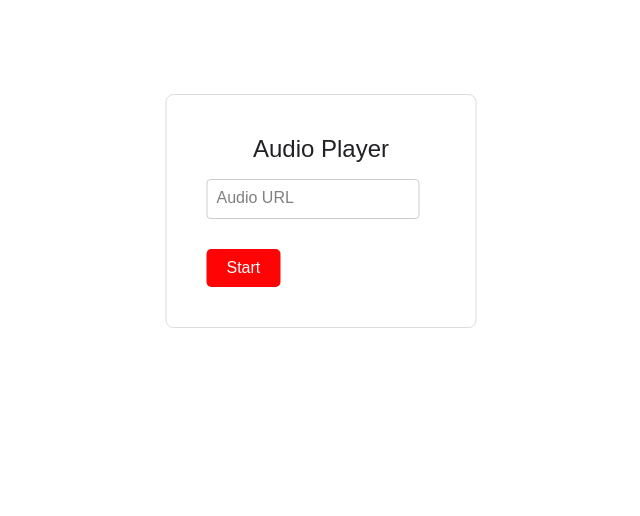
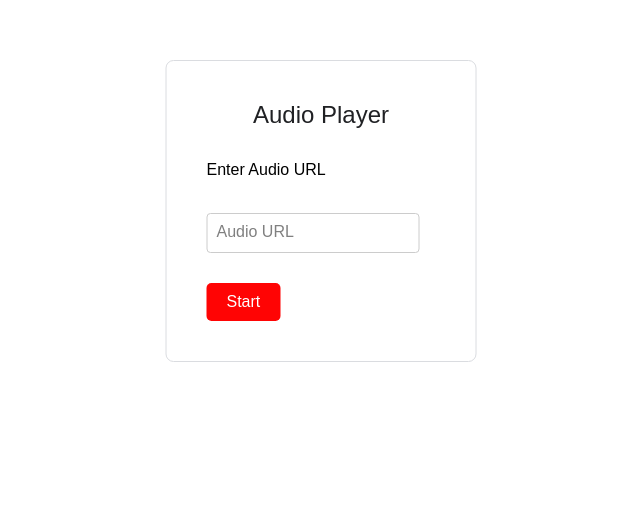
Before and after one commit to IceCruelStuff/audio-player, a plain HTML site: page index.html in a window 1280 px wide. Shown: the part 189-705 px from the top of the page, without its empty margins (319-959 px from the left). Drawn offline with Linux system fonts and the light colour scheme.

Commit message:
Update index.html

```diff
--- a/index.html
+++ b/index.html
@@ -8,6 +8,8 @@
         <div class="container" id="container">
             <div class="inputUrl">
                 <h1>Audio Player</h1>
+                <br>
+                <p>Enter Audio URL</p>
                 <br>
                 <form id="input" autocomplete="off">
                     <div class="inputBox">
```
